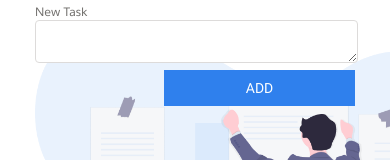
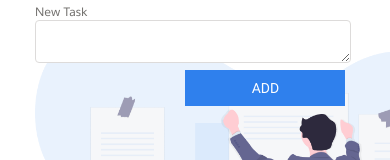
Before and after one commit to AlexeyLapenok/Lapenok_JS_Course, a website built with webpack: page tasks/task2todo/src/templates/index.html in a window 390 px wide. Shown: the part 143-303 px from the top of the page. Built offline with nearby package versions, Linux system fonts and the light colour scheme; a web font is replaced by a local one.

Commit message:
ht2todo fix: fixed textarea for iphone safari

```diff
--- a/tasks/task2todo/src/scss/components/media360.scss
+++ b/tasks/task2todo/src/scss/components/media360.scss
@@ -59,8 +59,13 @@
         }
     }
     .add-container_task-form--input{
+        width: 97%;
         height: auto;
         margin-bottom: 2px;
+    }
+    .add-container_task-form--add{
+        margin-right: 3%;
+        width: 160px;
     }
     .list-container {
         &_task-list {
```
